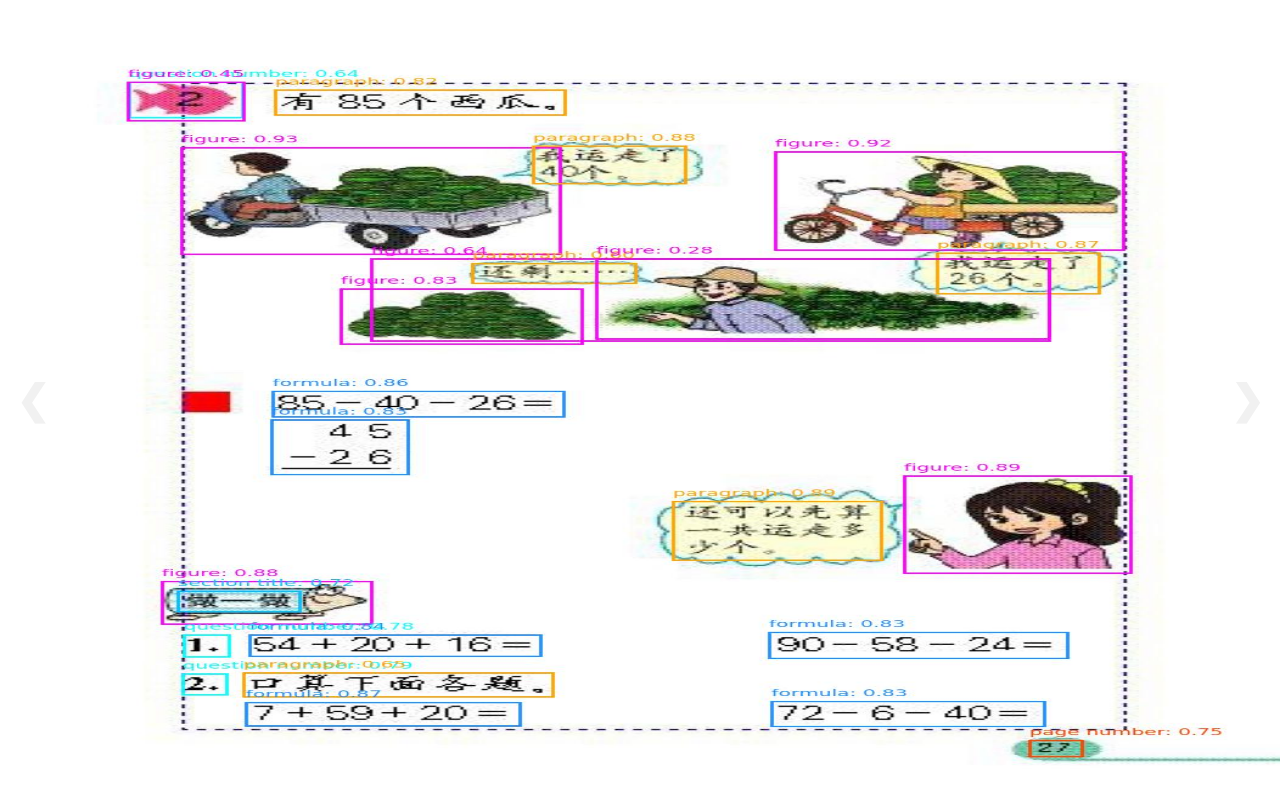
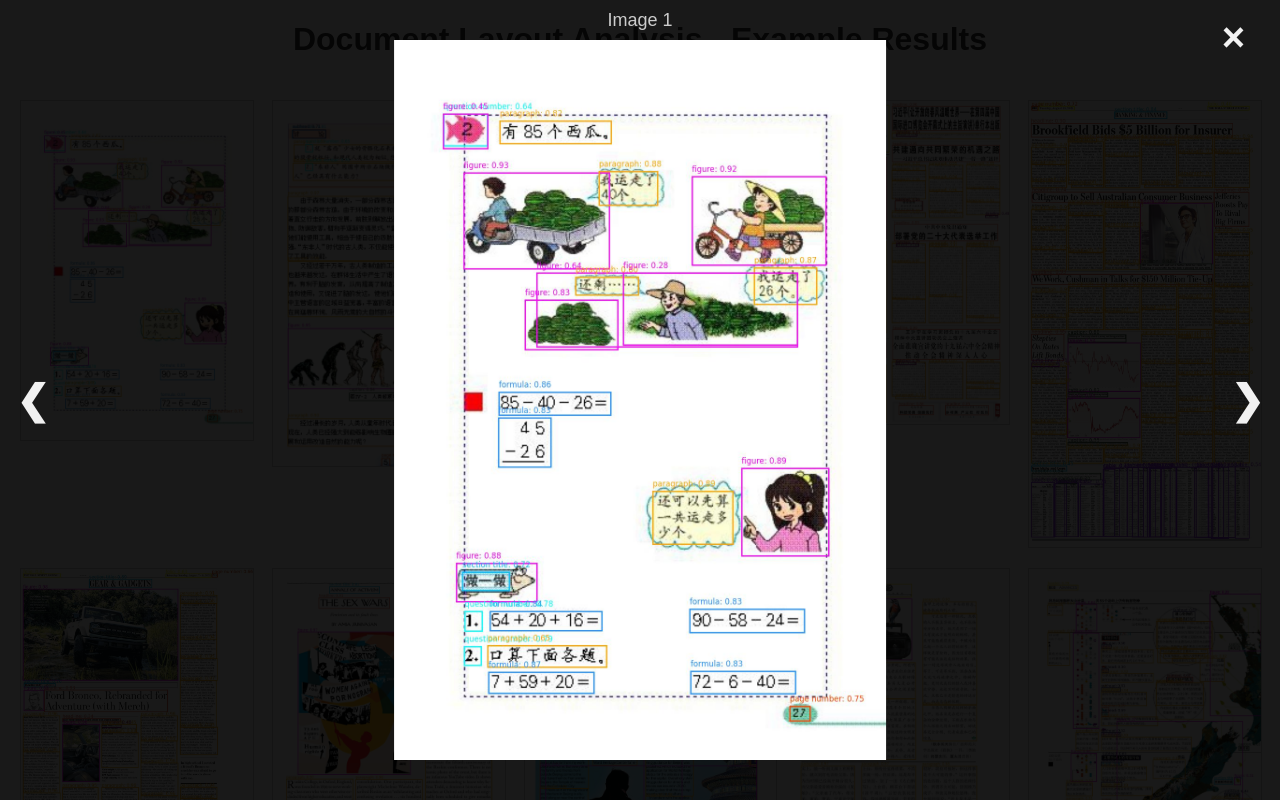
Before and after one commit to sahithi-kukkala/MD2_BEST_RESULTS, a plain HTML site: page index.html in a window 1280 px wide. Both pictures are taken after a click on the picture 143 px from the left and 268 px from the top of the page. Shown: the top 800 px of the page. Drawn offline with Linux system fonts and the light colour scheme.

Commit message:
Update index.html

```diff
--- a/index.html
+++ b/index.html
@@ -8,6 +8,8 @@
         body {
             font-family: Arial, sans-serif;
             text-align: center;
+            margin: 0; /* Remove default margin */
+            overflow: hidden; /* Prevent scrolling when modal is open */
         }
         .gallery {
             display: grid;
@@ -35,7 +37,7 @@
             width: 100%;
             height: 100%;
             background-color: rgba(0, 0, 0, 0.9);
-            overflow: hidden; /* Prevents scrolling */
+            overflow: hidden; /* Prevent scrolling */
         }
 
         .modal-content {
@@ -45,8 +47,8 @@
             transform: translate(-50%, -50%);
             max-width: 100%;
             max-height: 100%;
-            width: auto; /* Allows image to fill the modal */
-            height: auto; /* Allows image to fill the modal */
+            width: auto;  /* Adjust automatically */
+            height: auto; /* Adjust automatically */
         }
 
         .modal-caption {
@@ -166,9 +168,11 @@
             modalImg.src = images[index].src;
             captionText.innerHTML = images[index].alt;
 
-            // Adjust image size to fill the modal
-            modalImg.style.width = "100%";
-            modalImg.style.height = "auto"; // Maintain aspect ratio
+            // Center the image and fill the modal
+            modalImg.style.width = "auto";
+            modalImg.style.height = "auto";
+            modalImg.style.maxWidth = "90%";
+            modalImg.style.maxHeight = "90%";
         }
 
         // Get the close button
```
